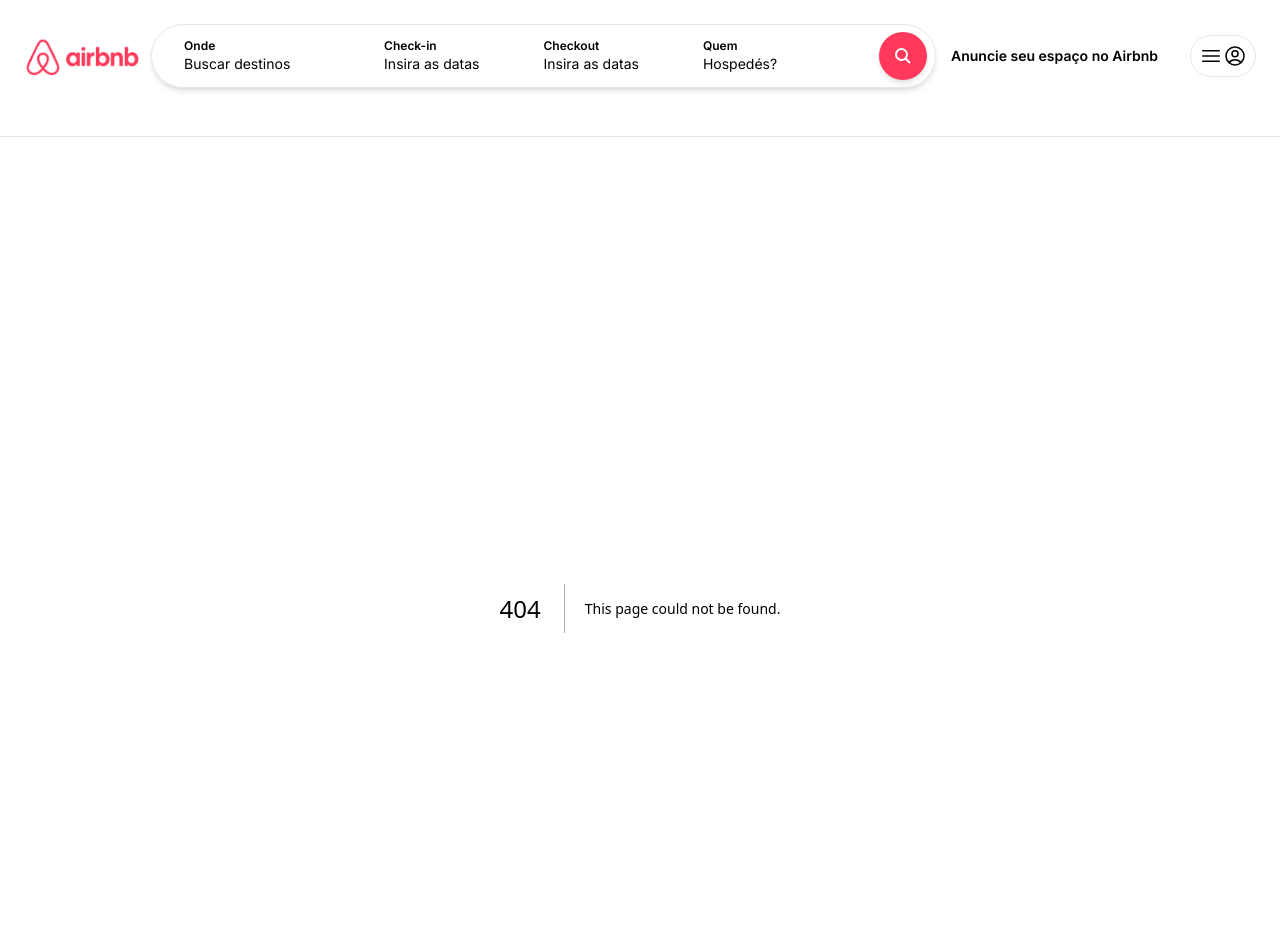
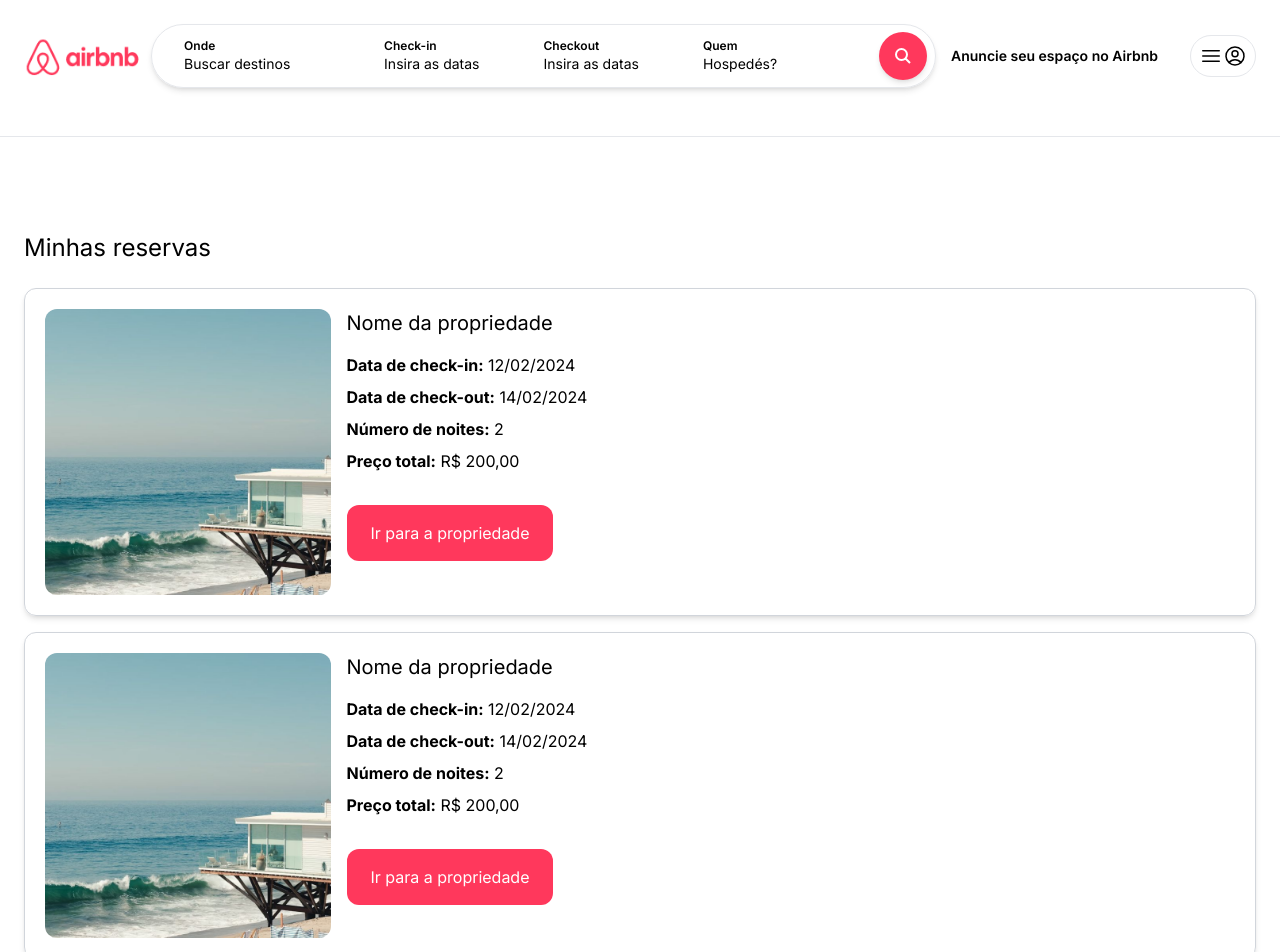
Before and after one commit to guedes-jr/django-nextjs-airbnb, a Next.js app: page /myreservations in a window 1280 px wide. Before the commit this address had no page. Shown: the top 952 px of the page. Built offline with nearby package versions, Linux system fonts and the light colour scheme.

Commit message:
minhas reservas concluído

```diff
--- /dev/null
+++ b/app/myreservations/page.tsx
@@ -0,0 +1,62 @@
+import Image from "next/image";
+
+const MyReservationsPage = () => {
+    return (
+        <main className="max-w-[1500px] mx-auto px-6 pb-6">
+            <h1 className="my-6 text-2xl">Minhas reservas</h1>
+            <div className="space-y-4">
+                <div className="p-5 mt-4 grid grid-cols-1 md:grid-cols-4 gap-4 shadow-md border border-gray-300 rounded-xl">
+                    <div className="col-span-1">
+                        <div className="relative overflow-hidden aspect-square rounded-xl">
+                            <Image
+                                fill
+                                src="/beach_1.jpg"
+                                alt="Casa de praia"
+                                className="hover:scale-110 object-cover transition h-full w-full"
+                            />
+                        </div>
+                    </div>
+                    <div className="col-span-3">
+                        <h2 className="mb-4 text-xl">Nome da propriedade</h2>
+                        <p className="mb-2"><strong>Data de check-in:</strong> 12/02/2024</p>
+                        <p className="mb-2"><strong>Data de check-out:</strong> 14/02/2024</p>
+
+                        <p className="mb-2"><strong>Número de noites:</strong> 2</p>
+                        <p className="mb-2"><strong>Preço total:</strong> R$ 200,00</p>
+
+                        <div className="mt-6 inline-block cursor-pointer py-4 px-6 bg-airbnb transition text-white rounded-xl hover:bg-airbnb-dark">
+                            Ir para a propriedade
+                        </div>
+                    </div>
+                </div>
+
+                <div className="p-5 mt-4 grid grid-cols-1 md:grid-cols-4 gap-4 shadow-md border border-gray-300 rounded-xl">
+                    <div className="col-span-1">
+                        <div className="relative overflow-hidden aspect-square rounded-xl">
+                            <Image
+                                fill
+                                src="/beach_1.jpg"
+                                alt="Casa de praia"
+                                className="hover:scale-110 object-cover transition h-full w-full"
+                            />
+                        </div>
+                    </div>
+                    <div className="col-span-3">
+                        <h2 className="mb-4 text-xl">Nome da propriedade</h2>
+                        <p className="mb-2"><strong>Data de check-in:</strong> 12/02/2024</p>
+                        <p className="mb-2"><strong>Data de check-out:</strong> 14/02/2024</p>
+
+                        <p className="mb-2"><strong>Número de noites:</strong> 2</p>
+                        <p className="mb-2"><strong>Preço total:</strong> R$ 200,00</p>
+
+                        <div className="mt-6 inline-block cursor-pointer py-4 px-6 bg-airbnb transition text-white rounded-xl hover:bg-airbnb-dark">
+                            Ir para a propriedade
+                        </div>
+                    </div>
+                </div>
+            </div>
+        </main>
+    )
+}
+
+export default MyReservationsPage;
```
